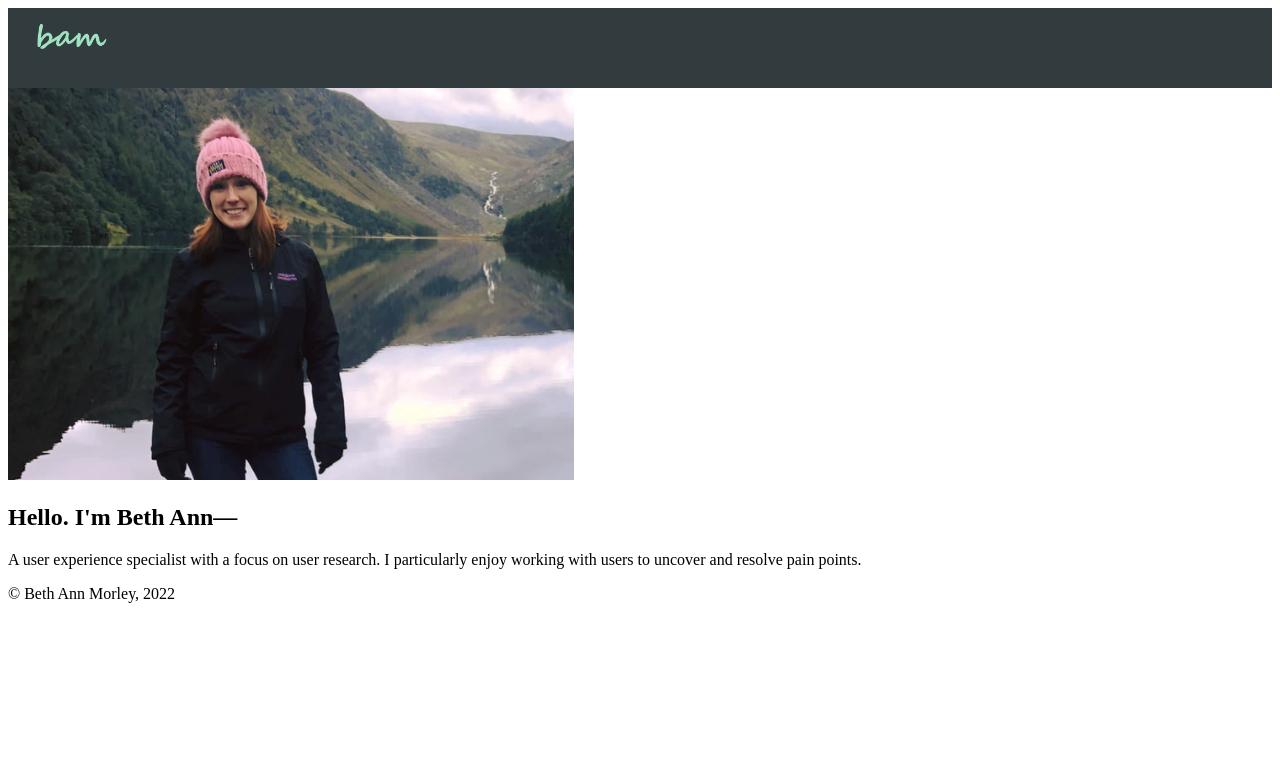
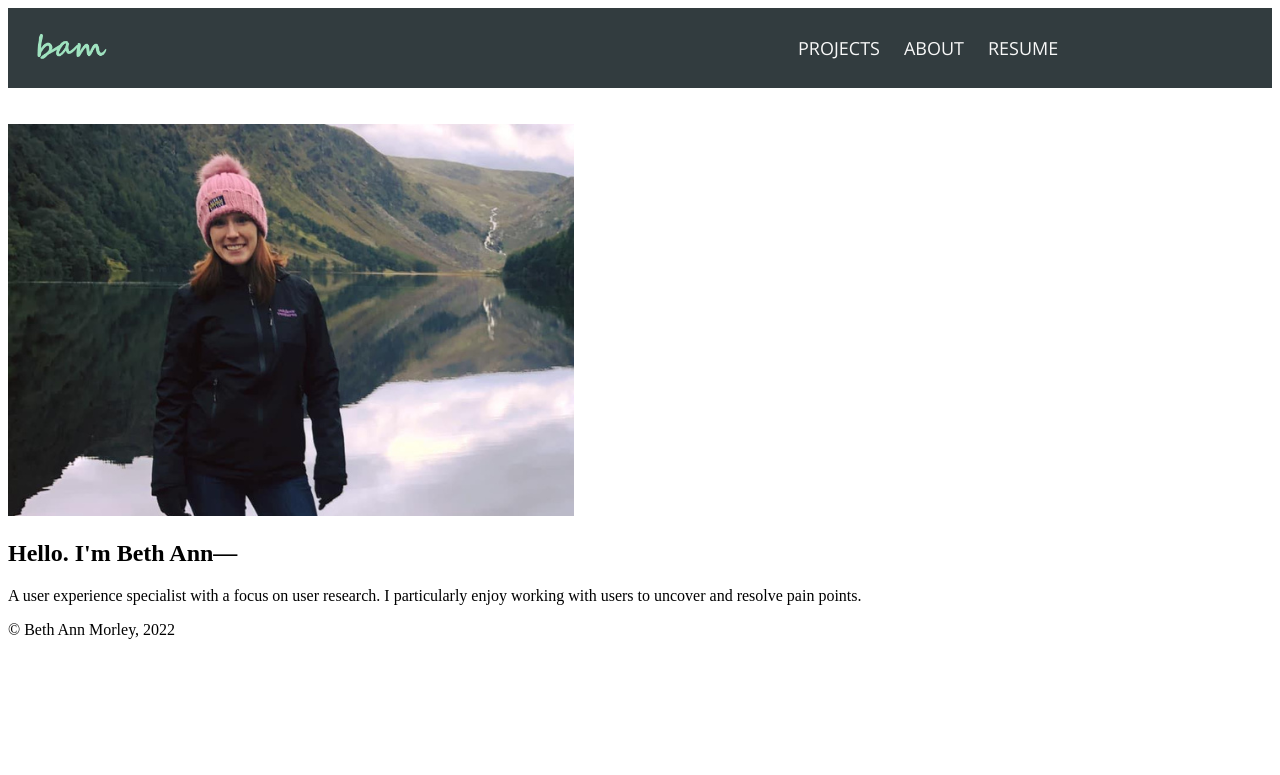
Before and after one commit to Bamorley/UX_UI_HW_17, a plain HTML site: page index.html in a window 1280 px wide. Shown: the top 775 px of the page. Drawn offline with nearby package versions, Linux system fonts and the light colour scheme.

Commit message:
nav work

```diff
--- a/css/index.css
+++ b/css/index.css
@@ -1,15 +1,16 @@
 /*Navigation Bar*/
 .navigation {
-    display: inline-block;
     vertical-align: top;
     background-color: #323C3F;
     height: 80px;
     width: 100%;
+    display: flex;
+    align-items: center;
+    justify-content: space-between;
 }
 .bamLogo {
-    max-height: 60px;
     width: auto;
-    align-items: center;
+    height: 60px;
 }
 nav {
     width: 73%;
@@ -19,3 +20,10 @@ ul {
     width: 50%;
     margin-left: auto;
 }
+li {
+    display: inline;
+    color: #F8F8F8;
+    font-family: 'Open Sans', sans-serif;
+    margin-right: 20px;
+    font-size: 18px;
+}
--- a/index.html
+++ b/index.html
@@ -3,6 +3,9 @@
     <head>
         <title>Beth Ann Morley Portfolio</title>
         <link rel="stylesheet" href="/css/index.css">
+        <link rel="preconnect" href="https://fonts.googleapis.com">
+        <link rel="preconnect" href="https://fonts.gstatic.com" crossorigin>
+        <link href="https://fonts.googleapis.com/css2?family=Open+Sans:wght@300&display=swap" rel="stylesheet">
     </head>
     <body>
         <header class="navigation">
@@ -15,6 +18,8 @@
             </ul>
             </nav>
         </header>
+        <br>
+        <br>
         <section class="hero">
             <div class="heroPurple"></div>
             <div class="heroImage">
```
